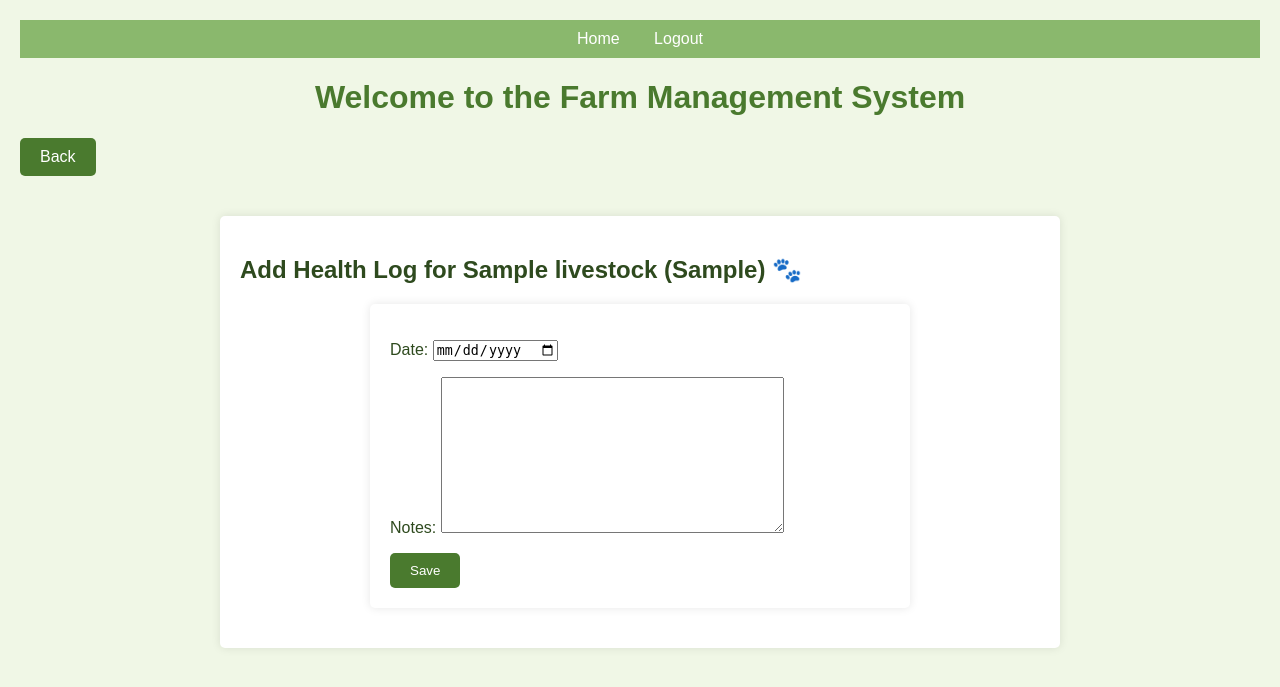
After one commit to namirayounus/FMSP, a Django app: page /livestock/1/health-log/new/ in a window 1280 px wide. The commit adds this page. Shown: the top 687 px of the page. Run offline with Django 5.2, Linux system fonts and the light colour scheme; a user stored in the database is signed in; tables that the repository leaves empty hold one stand-in row (values such as "Sample post").

Commit message:
Step 14: Add livestock health log with CRUD functionality

```diff
--- a/farm/admin.py
+++ b/farm/admin.py
@@ -1,8 +1,9 @@
 from django.contrib import admin
-from .models import Task, Crop, Livestock, Finance, Profile
+from .models import Task, Crop, Livestock, Finance, Profile, HealthLog
 
 admin.site.register(Task)
 admin.site.register(Crop)
 admin.site.register(Livestock)
 admin.site.register(Finance)
 admin.site.register(Profile)
+admin.site.register(HealthLog)
--- a/farm/forms.py
+++ b/farm/forms.py
@@ -1,5 +1,5 @@
 from django import forms
-from .models import Task, Crop, Livestock, Finance, Profile
+from .models import Task, Crop, Livestock, Finance, Profile, HealthLog
 
 class TaskForm(forms.ModelForm):
     class Meta:
@@ -38,3 +38,11 @@ class ProfileForm(forms.ModelForm):
     class Meta:
         model = Profile
         fields = ['profile_picture']
+
+class HealthLogForm(forms.ModelForm):
+    class Meta:
+        model = HealthLog
+        fields = ['date', 'notes']
+        widgets = {
+            'date': forms.DateInput(attrs={'type': 'date'}),
+        }
--- a/farm/models.py
+++ b/farm/models.py
@@ -67,6 +67,15 @@ class Livestock(models.Model):
     def __str__(self):
         return f"{self.name} ({self.type})"
 
+class HealthLog(models.Model):
+    livestock = models.ForeignKey(Livestock, on_delete=models.CASCADE, related_name='health_logs')
+    date = models.DateField()
+    notes = models.TextField()
+    created_at = models.DateTimeField(auto_now_add=True)
+
+    def __str__(self):
+        return f"{self.livestock.name} - {self.date}"
+
 class Finance(models.Model):
     TRANSACTION_TYPES = [
         ('income', 'Income'),
--- /dev/null
+++ b/farm/templates/farm/health_log_form.html
@@ -0,0 +1,10 @@
+{% extends 'farm/base.html' %}
+
+{% block content %}
+    <h2>{{ action }} Health Log for {{ livestock.name }} ({{ livestock.type }}) 🐾</h2>
+    <form method="post" style="max-width: 500px; margin: 20px auto; background-color: #fff; padding: 20px; border-radius: 5px; box-shadow: 0 0 10px rgba(0,0,0,0.1);">
+        {% csrf_token %}
+        {{ form.as_p }}
+        <button type="submit" style="background-color: #4a7a2e; color: white; padding: 10px 20px; border: none; border-radius: 5px;">Save</button>
+    </form>
+{% endblock %}
--- a/farm/urls.py
+++ b/farm/urls.py
@@ -17,6 +17,9 @@ urlpatterns = [
     path('livestock/new/', views.livestock_create, name='livestock_create'),
     path('livestock/<int:livestock_id>/update/', views.livestock_update, name='livestock_update'),
     path('livestock/<int:livestock_id>/delete/', views.livestock_delete, name='livestock_delete'),
+    path('livestock/<int:livestock_id>/health-log/new/', views.health_log_create, name='health_log_create'),
+    path('livestock/<int:livestock_id>/health-log/<int:log_id>/update/', views.health_log_update, name='health_log_update'),
+    path('livestock/<int:livestock_id>/health-log/<int:log_id>/delete/', views.health_log_delete, name='health_log_delete'),
     path('finances/', views.finance_list, name='finance_list'),
     path('finance/new/', views.finance_create, name='finance_create'),
     path('finance/<int:finance_id>/update/', views.finance_update, name='finance_update'),
--- a/farm/views.py
+++ b/farm/views.py
@@ -2,8 +2,8 @@ from django.shortcuts import render, redirect
 from django.contrib.auth.forms import UserCreationForm
 from django.contrib.auth import login, logout
 from django.contrib.auth.decorators import login_required
-from .models import Task, Crop, Livestock, Finance, Profile
-from .forms import TaskForm, CropForm, LivestockForm, FinanceForm, ProfileForm
+from .models import Task, Crop, Livestock, Finance, Profile, HealthLog
+from .forms import TaskForm, CropForm, LivestockForm, FinanceForm, ProfileForm, HealthLogForm
 from django.utils import timezone
 from datetime import timedelta
 
@@ -160,6 +160,42 @@ def livestock_delete(request, livestock_id):
     return render(request, 'farm/livestock_confirm_delete.html', {'livestock': livestock})
 
 @login_required
+def health_log_create(request, livestock_id):
+    livestock = Livestock.objects.get(id=livestock_id, user=request.user)
+    if request.method == 'POST':
+        form = HealthLogForm(request.POST)
+        if form.is_valid():
+            health_log = form.save(commit=False)
+            health_log.livestock = livestock
+            health_log.save()
+            return redirect('farm:livestock_list')
+    else:
+        form = HealthLogForm()
+    return render(request, 'farm/health_log_form.html', {'form': form, 'livestock': livestock, 'action': 'Add'})
+
+@login_required
+def health_log_update(request, livestock_id, log_id):
+    livestock = Livestock.objects.get(id=livestock_id, user=request.user)
+    health_log = HealthLog.objects.get(id=log_id, livestock=livestock)
+    if request.method == 'POST':
+        form = HealthLogForm(request.POST, instance=health_log)
+        if form.is_valid():
+            form.save()
+            return redirect('farm:livestock_list')
+    else:
+        form = HealthLogForm(instance=health_log)
+    return render(request, 'farm/health_log_form.html', {'form': form, 'livestock': livestock, 'action': 'Update'})
+
+@login_required
+def health_log_delete(request, livestock_id, log_id):
+    livestock = Livestock.objects.get(id=livestock_id, user=request.user)
+    health_log = HealthLog.objects.get(id=log_id, livestock=livestock)
+    if request.method == 'POST':
+        health_log.delete()
+        return redirect('farm:livestock_list')
+    return render(request, 'farm/health_log_confirm_delete.html', {'health_log': health_log, 'livestock': livestock})
+
+@login_required
 def finance_list(request):
     finances = Finance.objects.filter(user=request.user)
     return render(request, 'farm/finance_list.html', {'finances': finances})
```
Also changed, not shown: farm/templates/farm/health_log_confirm_delete.html (added, +11 -0 lines), farm/templates/farm/livestock_list.html (+14 -1 lines), farm/migrations/0008_alter_crop_growth_stage_healthlog.py (added).
